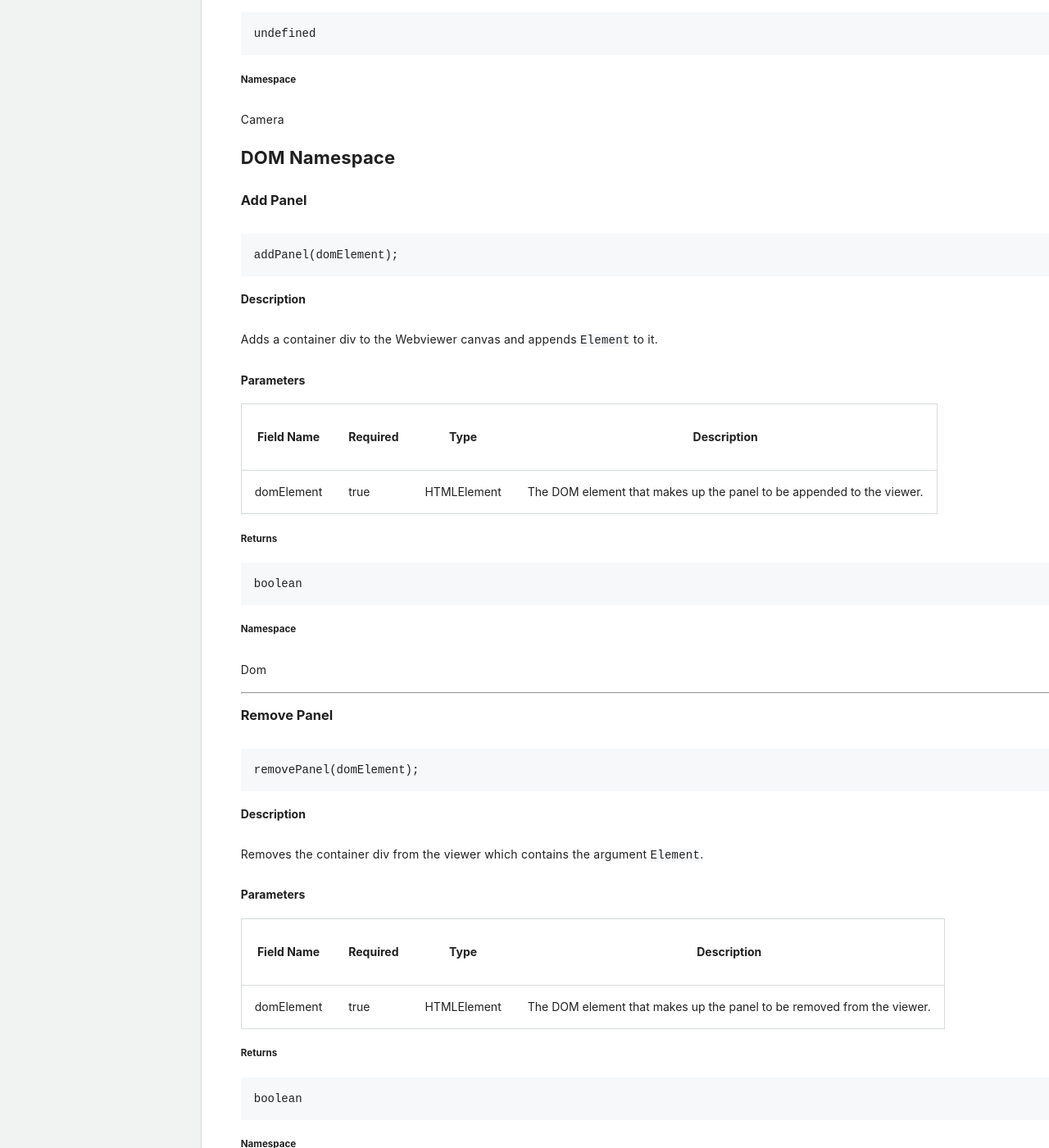
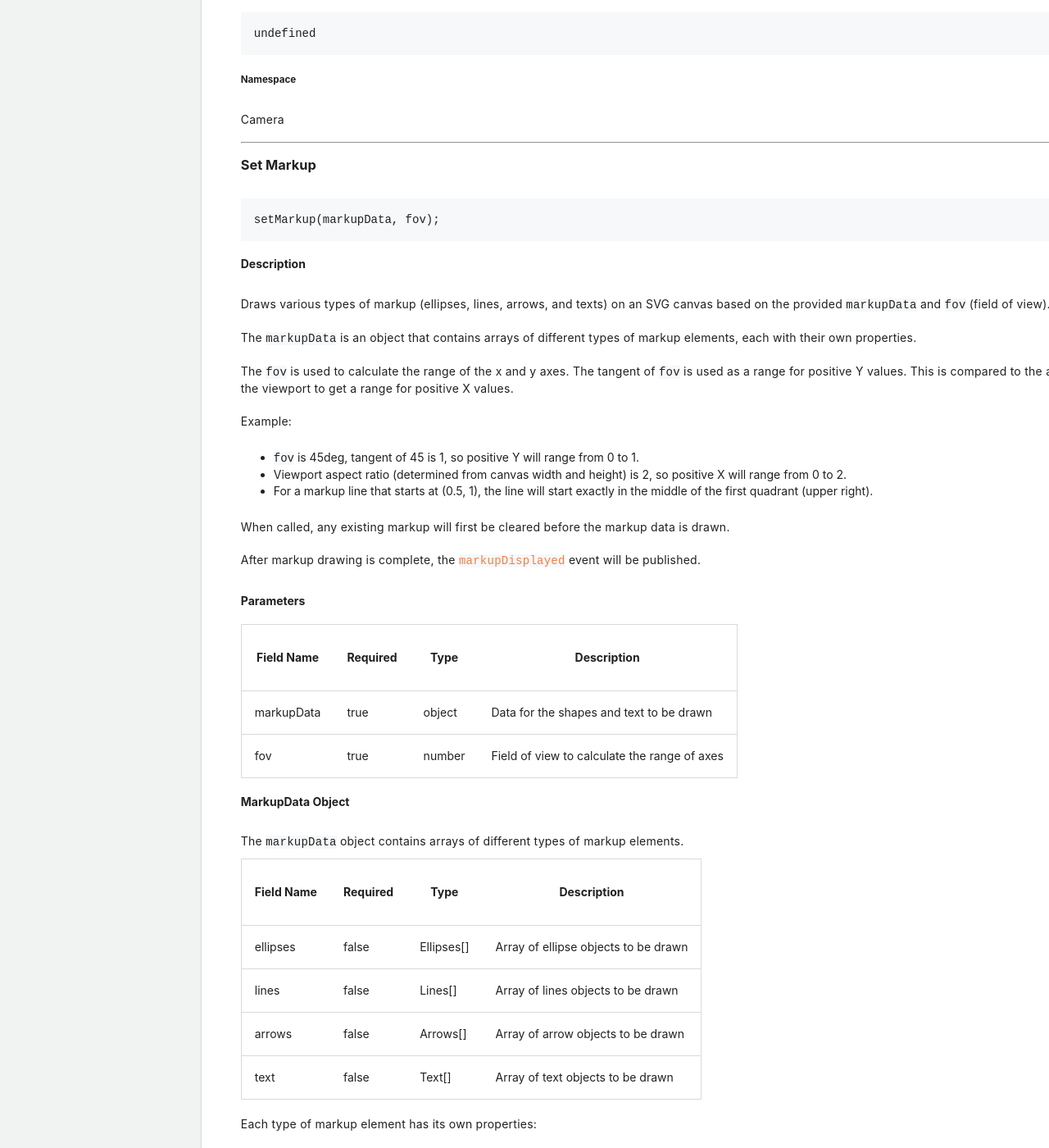
Before and after one commit to procore/documentation, a Jekyll site: the page built from bim_webviewer/bim_web_viewer.md, in a window 1280 px wide and 1400 px high, scrolled down 16271 px. Shown: the whole window at 82% size. Built offline with Jekyll 4.4.1, drawn with Linux system fonts in a browser that asks for light colours; comment, search, counter and statistics services are not loaded; some of the changed text lies outside the part shown.

Commit message:
[BIM-3344] Add docs for `camera.setMarkup` (#202)
* Add docs for setMarkup

* Add shape of `markupData`

````diff
--- a/bim_webviewer/bim_web_viewer.md
+++ b/bim_webviewer/bim_web_viewer.md
@@ -789,6 +789,101 @@ undefined
 ##### Namespace
 
 Camera
+
+---
+
+### Set Markup
+
+<p class="heading-link-container"><a class="heading-link" href="#set-markup"></a></p>
+
+```js
+setMarkup(markupData, fov);
+```
+
+#### Description
+
+Draws various types of markup (ellipses, lines, arrows, and texts) on an SVG canvas based on the provided `markupData` and `fov` (field of view).
+
+The `markupData` is an object that contains arrays of different types of markup elements, each with their own properties.
+
+The `fov` is used to calculate the range of the x and y axes. The tangent of `fov` is used as a range for positive Y values. This is compared to the aspect ratio of the viewport to get a range for positive X values.
+
+Example:
+
+- `fov` is 45deg, tangent of 45 is 1, so positive Y will range from 0 to 1.
+- Viewport aspect ratio (determined from canvas width and height) is 2, so positive X will range from 0 to 2.
+- For a markup line that starts at (0.5, 1), the line will start exactly in the middle of the first quadrant (upper right).
+
+When called, any existing markup will first be cleared before the markup data is drawn.
+
+After markup drawing is complete, the [`markupDisplayed`](#markupdisplayed) event will be published.
+
+#### Parameters
+
+| Field Name  | Required | Type   | Description                                     |
+| ----------- | -------- | ------ | ----------------------------------------------- |
+| markupData  | true     | object | Data for the shapes and text to be drawn        |
+| fov         | true     | number | Field of view to calculate the range of axes    |
+
+#### MarkupData Object
+
+The `markupData` object contains arrays of different types of markup elements.
+
+| Field Name | Required | Type       | Description                          |
+| ---------- | -------- | ---------- | ------------------------------------ |
+| ellipses   | false    | Ellipses[] | Array of ellipse objects to be drawn |
+| lines      | false    | Lines[]    | Array of lines objects to be drawn   |
+| arrows     | false    | Arrows[]   | Array of arrow objects to be drawn   |
+| text       | false    | Text[]     | Array of text objects to be drawn    |
+
+Each type of markup element has its own properties:
+
+##### Ellipses
+
+| Property Name | Type   | Description                                     |
+| ------------- | ------ | ----------------------------------------------- |
+| min_point     | object | Object with `x` and `y` properties              |
+| max_point     | object | Object with `x` and `y` properties              |
+| color         | object | Object with `r`, `g`, and `b` properties        |
+| thickness     | number | Thickness of the ellipse                        |
+
+##### Lines
+
+| Property Name | Type   | Description                                     |
+| ------------- | ------ | ----------------------------------------------- |
+| start_point   | object | Object with `x` and `y` properties              |
+| end_point     | object | Object with `x` and `y` properties              |
+| color         | object | Object with `r`, `g`, and `b` properties        |
+| thickness     | number | Thickness of the line                           |
+
+##### Arrows
+
+| Property Name | Type   | Description                                     |
+| ------------- | ------ | ----------------------------------------------- |
+| start_point   | object | Object with `x` and `y` properties              |
+| end_point     | object | Object with `x` and `y` properties              |
+| color         | object | Object with `r`, `g`, and `b` properties        |
+| thickness     | number | Thickness of the arrow                          |
+
+##### Texts
+
+| Property Name | Type   | Description                                     |
+| ------------- | ------ | ----------------------------------------------- |
+| origin        | object | Object with `x` and `y` properties              |
+| color         | object | Object with `r`, `g`, and `b` properties        |
+| text          | string | Text content                                    |
+
+##### Returns
+
+```js
+undefined
+```
+
+##### Namespace
+
+Camera
+
+---
 
 ## DOM Namespace
 
````
